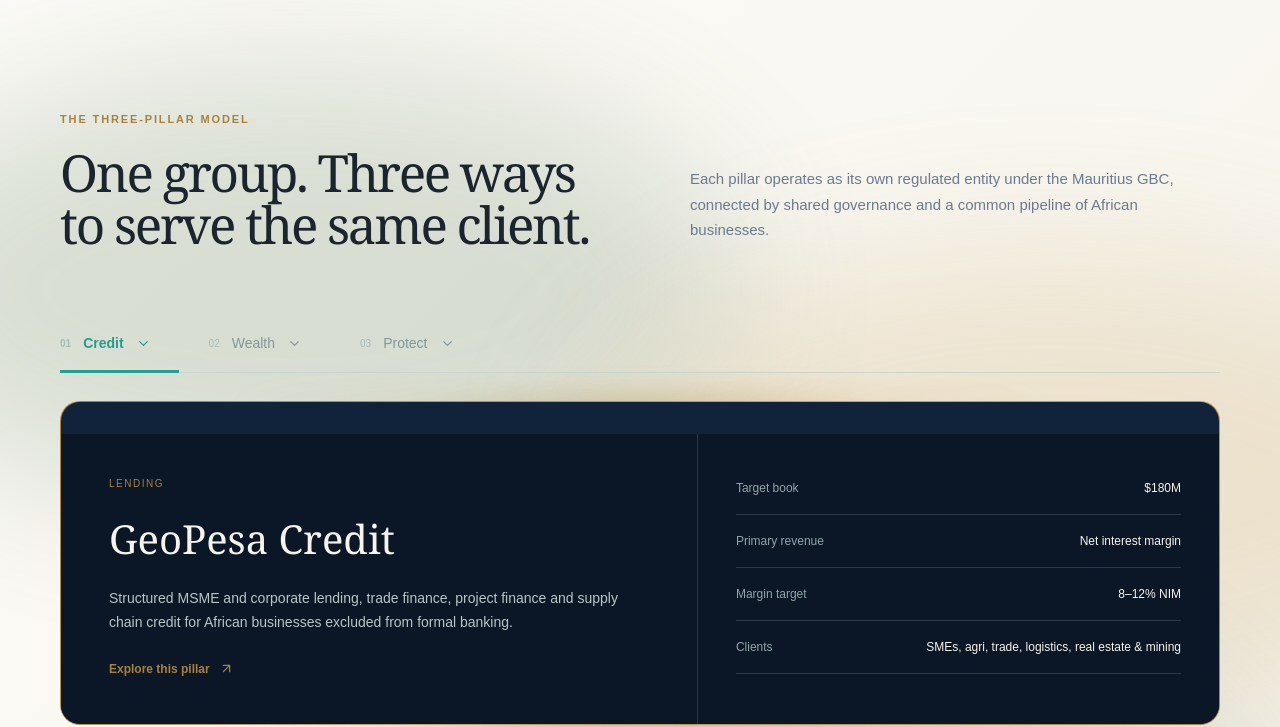
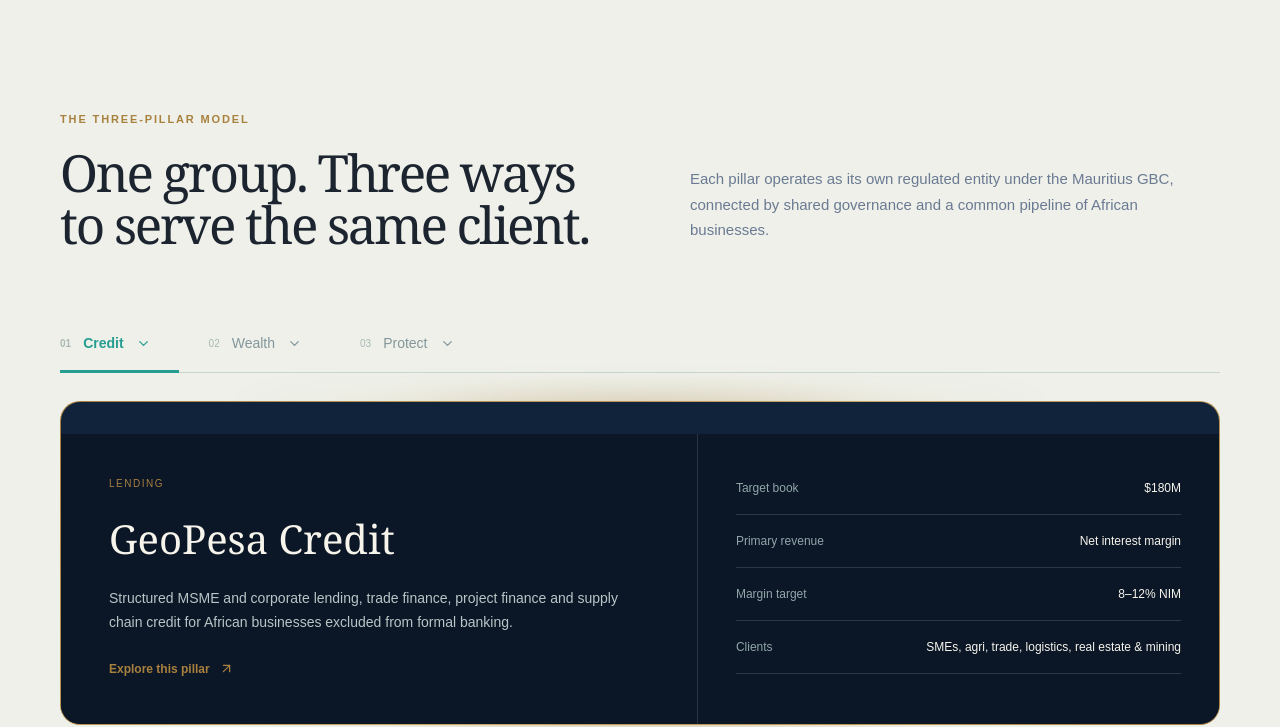
Before and after one commit to titanckw/geo-pesa, a Next.js app: page / in a window 1280 px wide. Shown: the part 1262-1989 px from the top of the page. Built offline with nearby package versions, Linux system fonts and the light colour scheme.

Commit message:
feat: remove SoftAurora component from page layout

```diff
--- a/app/page.tsx
+++ b/app/page.tsx
@@ -4,7 +4,6 @@ import { useEffect, useState } from 'react'
 import { ArrowUpRight, CalendarClock, ChevronDown, Mail, MapPin, Menu, Phone, ShieldCheck, X } from 'lucide-react'
 import BorderGlow from '@/components/border-glow'
 import AeroShards from '@/components/aero-shards'
-import SoftAurora from '@/components/soft-aurora'
 
 const navItems = [
   ['Group', '#overview'],
@@ -90,7 +89,7 @@ export default function Page() {
 
       <section className="section overview" id="overview"><div className="wrap two-col"><Reveal><p className="kicker">Strategic fit</p><h2>A structure built for the gap it&apos;s filling.</h2></Reveal><Reveal className="section-lede"><p>Africa&apos;s MSME sector faces an estimated <strong>$416B annual credit gap.</strong> GeoPesa is not seeking a banking licence — it operates as a non-bank financial institution licensed under FSC Mauritius, avoiding the capital-intensive requirements of full banking regulation while meeting the governance bar international investors expect.</p><p>The Mauritius holding structure gives the group tax efficiency, DFI credibility and investor-grade oversight, with three pillars designed to cross-sell into the same client base.</p></Reveal></div></section>
 
-      <section className="section pillars-section" id="pillars"><SoftAurora /><div className="wrap pillars-content"><Reveal><p className="kicker">The three-pillar model</p><div className="section-title-row"><h2>One group. Three ways<br />to serve the same client.</h2><p>Each pillar operates as its own regulated entity under the Mauritius GBC, connected by shared governance and a common pipeline of African businesses.</p></div></Reveal><div className="pillar-tabs" role="tablist">{pillars.map((pillar, index) => <button key={pillar.key} className={activePillar === pillar.key ? `active ${pillar.color}` : ''} onClick={() => setActivePillar(pillar.key)} role="tab" aria-selected={activePillar === pillar.key}><span>0{index + 1}</span>{pillar.label}<ChevronDown size={15} /></button>)}</div><BorderGlow className={`pillar-panel-glow ${active.color}`} backgroundColor="#10233B" colors={['#A9813F', '#C9A868', active.color === 'credit' ? '#6E8B6B' : active.color === 'protect' ? '#6B7A93' : '#A9813F']}><div className={`pillar-panel ${active.color}`}><div className="panel-main"><p className="panel-role">{active.role}</p><h3>{active.name}</h3><p>{active.desc}</p><a className="text-link" href="#investors">Explore this pillar <ArrowUpRight size={15} /></a></div><div className="metric-list">{active.metrics.map(([label, value]) => <div key={label}><span>{label}</span><strong>{value}</strong></div>)}</div></div></BorderGlow></div></section>
+      <section className="section pillars-section" id="pillars"><div className="wrap pillars-content"><Reveal><p className="kicker">The three-pillar model</p><div className="section-title-row"><h2>One group. Three ways<br />to serve the same client.</h2><p>Each pillar operates as its own regulated entity under the Mauritius GBC, connected by shared governance and a common pipeline of African businesses.</p></div></Reveal><div className="pillar-tabs" role="tablist">{pillars.map((pillar, index) => <button key={pillar.key} className={activePillar === pillar.key ? `active ${pillar.color}` : ''} onClick={() => setActivePillar(pillar.key)} role="tab" aria-selected={activePillar === pillar.key}><span>0{index + 1}</span>{pillar.label}<ChevronDown size={15} /></button>)}</div><BorderGlow className={`pillar-panel-glow ${active.color}`} backgroundColor="#10233B" colors={['#A9813F', '#C9A868', active.color === 'credit' ? '#6E8B6B' : active.color === 'protect' ? '#6B7A93' : '#A9813F']}><div className={`pillar-panel ${active.color}`}><div className="panel-main"><p className="panel-role">{active.role}</p><h3>{active.name}</h3><p>{active.desc}</p><a className="text-link" href="#investors">Explore this pillar <ArrowUpRight size={15} /></a></div><div className="metric-list">{active.metrics.map(([label, value]) => <div key={label}><span>{label}</span><strong>{value}</strong></div>)}</div></div></BorderGlow></div></section>
 
       <section className="section governance" id="governance"><div className="wrap"><Reveal><p className="kicker">Institutional governance</p><div className="section-title-row"><h2>Oversight built to the standard DFIs scrutinise.</h2><p>The Mauritius GBC sits at the apex of the group: legal counterparty for investor agreements, seat of group-wide risk oversight, audited annually by a Big Four firm and reporting quarterly to the FSC.</p></div></Reveal><div className="gov-layout"><div className="gov-list">{governance.map(([title, desc], index) => <div className={expandedGov === index ? 'gov-item open' : 'gov-item'} key={title}><button onClick={() => setExpandedGov(expandedGov === index ? -1 : index)}><span>{title}</span><span className="gov-number">0{index + 1}</span><ChevronDown size={17} /></button>{expandedGov === index && <p>{desc}</p>}</div>)}</div><div className="governance-aside"><div className="ring"><div><b>100%</b><small>governance<br />visibility</small></div></div><div className="badges"><span>FSC Mauritius</span><span>Mauritius GBC</span><span>Big Four Audit</span><span>DFI-Aligned</span></div></div></div></div></section>
 
```
